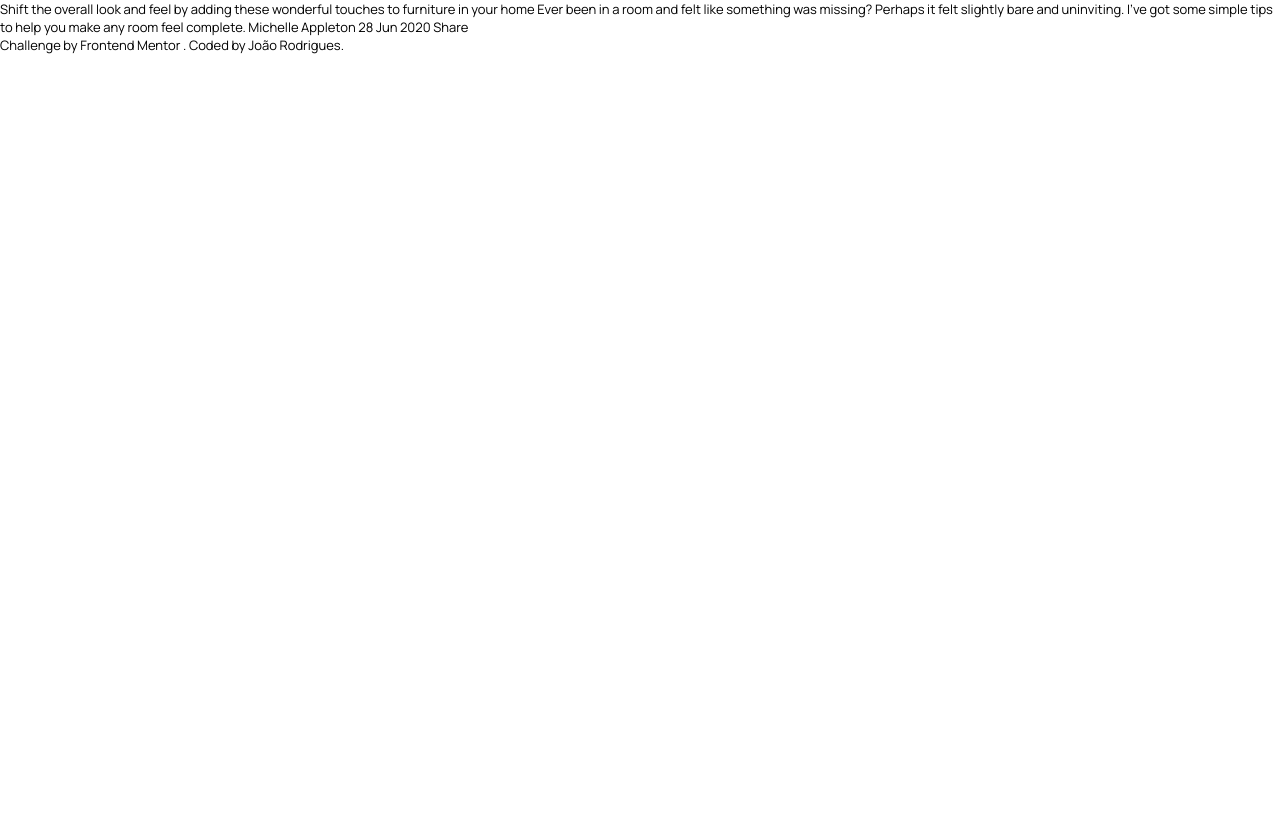
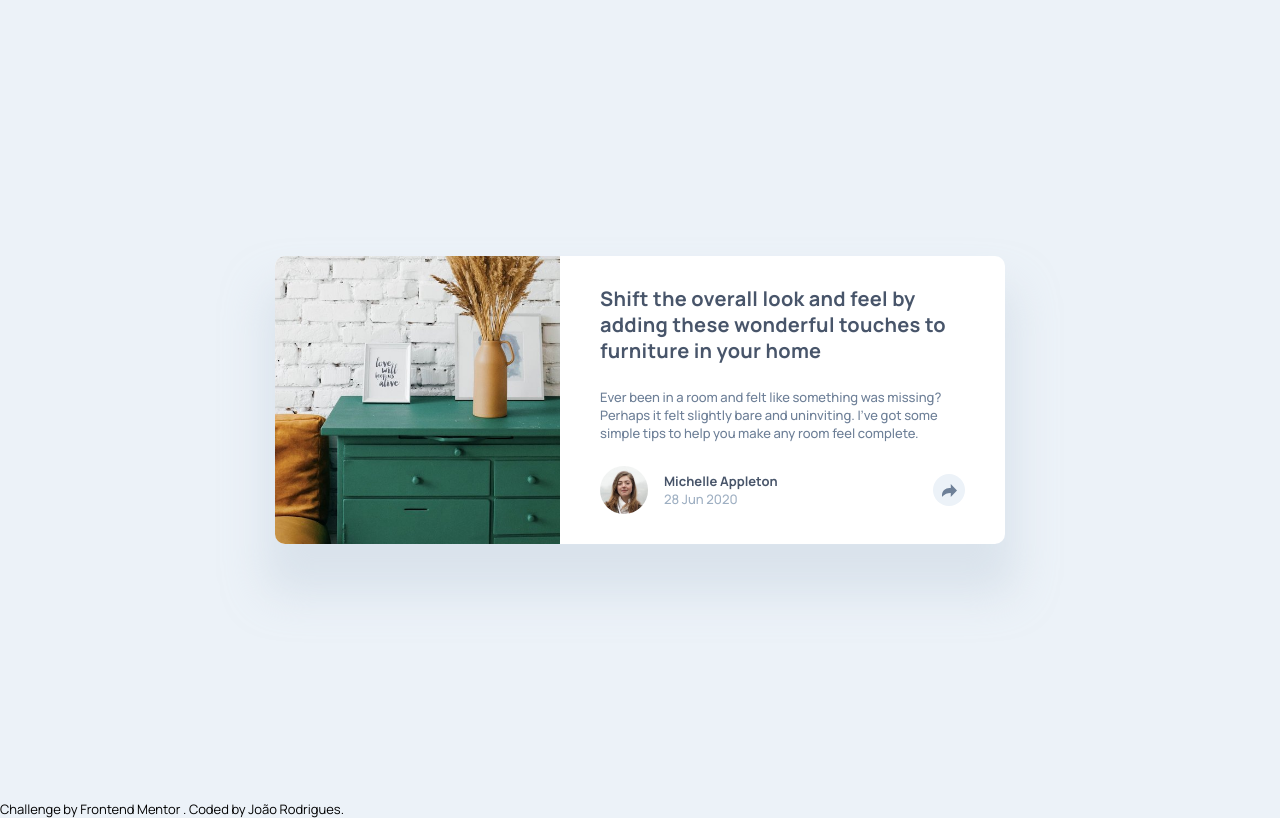
Before and after one commit to Joao0330/article-preview-component-frontendmentor, a plain HTML site: page index.html in a window 1280 px wide. Drawn offline with Linux system fonts and the light colour scheme.

Commit message:
Finished building all the layouts

```diff
--- a/index.html
+++ b/index.html
@@ -12,8 +12,35 @@
 		<title>Frontend Mentor | Article preview component</title>
 	</head>
 	<body>
-		Shift the overall look and feel by adding these wonderful touches to furniture in your home Ever been in a room and felt like something was missing? Perhaps it felt slightly bare and uninviting.
-		I've got some simple tips to help you make any room feel complete. Michelle Appleton 28 Jun 2020 Share
+		<main>
+			<div class="container">
+				<article class="articleCard">
+					<figure>
+						<img src="./images/drawers.jpg" alt="Image of a drawer with a plant on top" class="img-fluid" />
+						<figcaption class="sr-only">Drawer furniture</figcaption>
+					</figure>
+
+					<div class="articleCard__content">
+						<h1>Shift the overall look and feel by adding these wonderful touches to furniture in your home</h1>
+						<p>Ever been in a room and felt like something was missing? Perhaps it felt slightly bare and uninviting. I've got some simple tips to help you make any room feel complete.</p>
+
+						<div class="articleCard__content-bottom">
+							<address>
+								<img src="./images/avatar-michelle.jpg" alt="Avatar of Michelle Appleton" />
+								<div>
+									<span>Michelle Appleton</span>
+									<time datetime="2020-06-28">28 Jun 2020</time>
+								</div>
+							</address>
+
+							<button type="button">
+								<img src="./images/icon-share.svg" alt="share icon" />
+							</button>
+						</div>
+					</div>
+				</article>
+			</div>
+		</main>
 
 		<footer>
 			<p>
--- a/styles/abstracts/_mixins.scss
+++ b/styles/abstracts/_mixins.scss
@@ -3,7 +3,3 @@
 		@content;
 	}
 }
-
-/* @include breakpointMobile(991px) {
-    width: 100%;
-} */
--- a/styles/abstracts/_variables.scss
+++ b/styles/abstracts/_variables.scss
@@ -1,4 +1,4 @@
-$color-dark-gray-blue: hsl(217, 19%, 35%);
-$color-dark-blue: hsl(214, 17%, 51%);
-$color-gray-blue: hsl(212, 23%, 69%);
-$color-light-gray-blue: hsl(210, 46%, 95%);
+$color-grey-900: hsl(217, 19%, 35%);
+$color-grey-500: hsl(214, 17%, 51%);
+$color-grey-400: hsl(212, 23%, 69%);
+$color-grey-200: hsl(210, 46%, 95%);
--- a/styles/components/_card.scss
+++ b/styles/components/_card.scss
@@ -1 +1,124 @@
 @use '../abstracts' as *;
+
+.articleCard {
+	background: white;
+	display: flex;
+	flex-direction: column;
+	gap: 2rem;
+	border-radius: 0.625rem;
+	overflow: hidden;
+	box-shadow: 0 2.5rem 2.5rem 0.625rem hsla(210, 29%, 84%, 0.5);
+
+	&__content {
+		padding: 0 1.875rem 1.125rem;
+
+		h1 {
+			font-size: 1.25rem;
+			font-weight: 700;
+			letter-spacing: 0.016rem;
+			line-height: 130%;
+			color: $color-grey-900;
+			margin-bottom: 1.5rem;
+		}
+
+		p {
+			font-weight: 500;
+			line-height: 140%;
+			letter-spacing: 0.12%;
+			color: $color-grey-500;
+			margin-bottom: 3rem;
+		}
+
+		&-bottom {
+			display: flex;
+			align-items: center;
+			justify-content: space-between;
+
+			address {
+				display: flex;
+				align-items: center;
+				gap: 1rem;
+				font-style: normal;
+
+				img {
+					max-width: 3rem;
+					max-height: 3rem;
+					border-radius: 50%;
+				}
+
+				div {
+					display: flex;
+					flex-direction: column;
+
+					span {
+						font-weight: 700;
+						line-height: 140%;
+						letter-spacing: 0.12%;
+						color: $color-grey-900;
+					}
+
+					time {
+						font-weight: 500;
+						line-height: 140%;
+						letter-spacing: 0.12%;
+						color: $color-grey-400;
+					}
+				}
+			}
+
+			button {
+				border: none;
+				border-radius: 50%;
+				width: 2rem;
+				height: 2rem;
+				display: flex;
+				align-items: center;
+				justify-content: center;
+				background: $color-grey-200;
+				cursor: pointer;
+			}
+		}
+	}
+
+	@include breakpointMobile(48rem) {
+		max-width: 38rem;
+		flex-direction: row;
+
+		figure {
+			img {
+				height: 100%;
+				object-fit: cover;
+			}
+		}
+
+		&__content {
+			padding: 2.563rem 2.25rem 2.563rem 0;
+
+			p {
+				margin-bottom: 1.5rem;
+				max-width: 19.438rem;
+			}
+		}
+	}
+
+	@include breakpointMobile(80rem) {
+		max-width: 45.625rem;
+		gap: 2.5rem;
+
+		figure {
+			min-width: 285px;
+
+			img {
+				object-position: left;
+			}
+		}
+
+		&__content {
+			padding: 1.875rem 2.5rem 1.875rem 0;
+
+			p {
+				max-width: 22.813rem;
+			}
+		}
+	}
+}
--- a/styles/core/_reset.scss
+++ b/styles/core/_reset.scss
@@ -1,3 +1,5 @@
+@use '../abstracts' as *;
+
 * {
 	box-sizing: border-box;
 	padding: 0;
@@ -16,6 +18,7 @@ body {
 	-webkit-font-smoothing: antialiased;
 	font-size: 0.813rem;
 	font-family: 'Manrope', sans-serif;
+	background: $color-grey-200;
 }
 
 a {
--- a/styles/core/_utils.scss
+++ b/styles/core/_utils.scss
@@ -1,3 +1,5 @@
+@use '../abstracts' as *;
+
 .img-fluid {
 	width: 100%;
 	height: auto;
@@ -17,3 +19,15 @@
 	border: 0;
 	grid-area: none;
 }
+
+.container {
+	min-height: 100dvh;
+	display: flex;
+	align-items: center;
+	justify-content: center;
+	padding: 4rem 1.5rem;
+
+	@include breakpointMobile(48rem) {
+		padding: 0 5rem;
+	}
+}
```
Also changed, not shown: styles/main.css.
